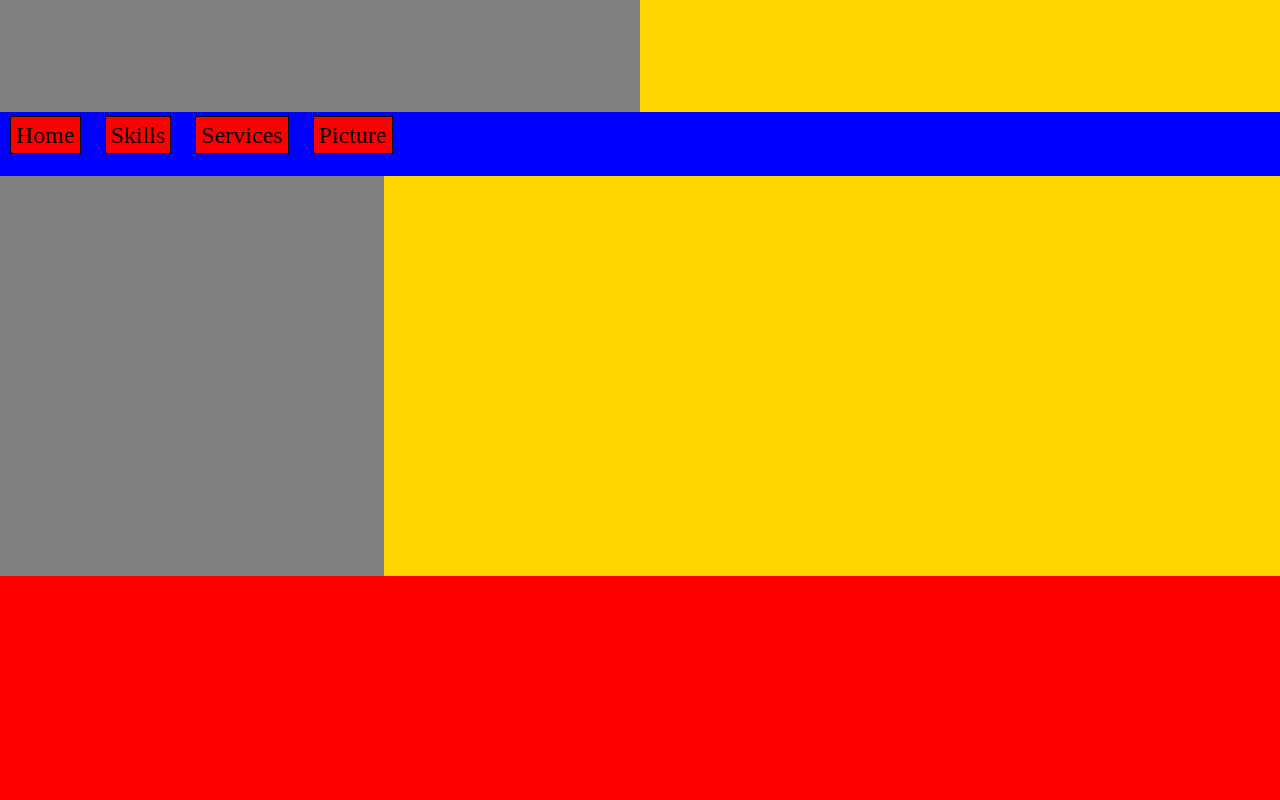
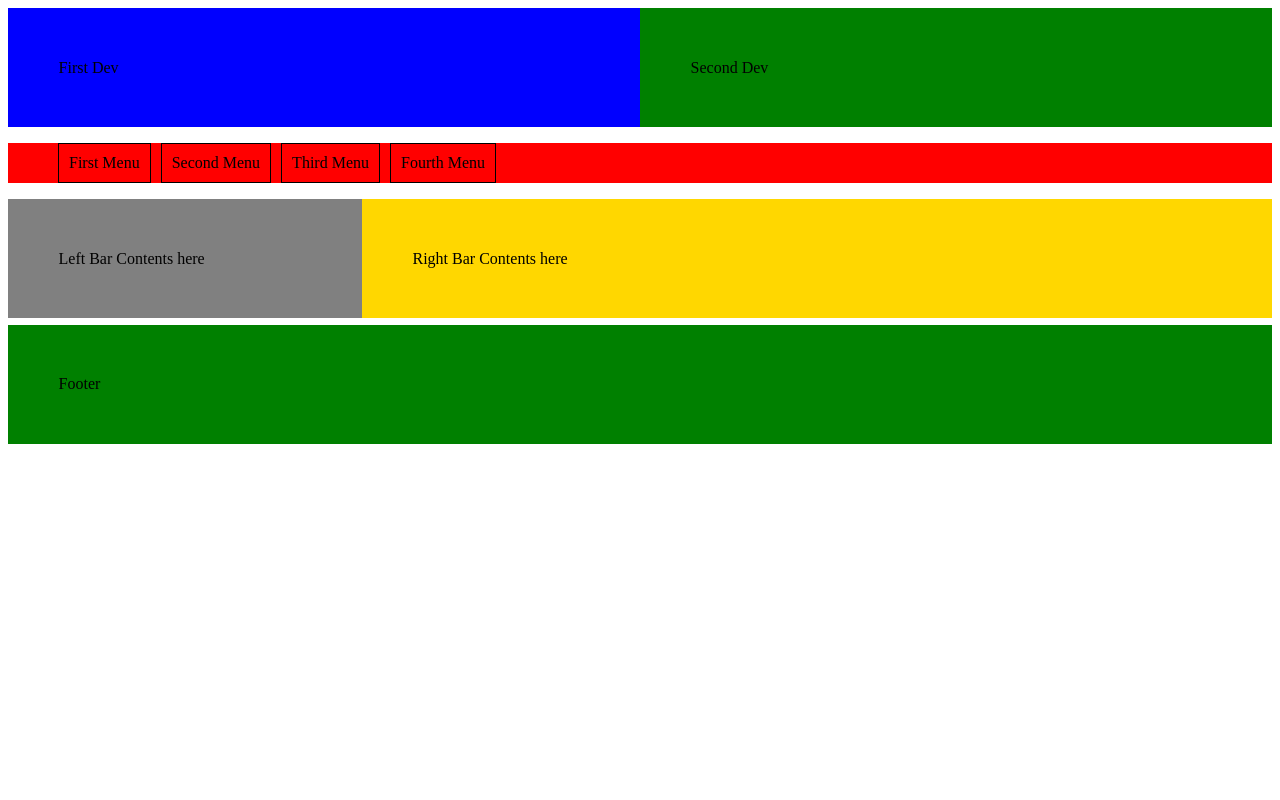
Before and after one commit to Nepali-Sagar/academic-web, a plain HTML site: page html/index.html in a window 1280 px wide. Drawn offline with Linux system fonts and the light colour scheme.

Commit message:
refactor: reorganize project folder structure

```diff
--- a/component/style.css
+++ /dev/null
@@ -1,58 +0,0 @@
-/* *{
-    margin: 0;
-    padding: 0;
-    box-sizing: border-box;
-} */
-header div:first-child {
-  padding: 4%;
-  background-color: blue;
-  width: 42%;
-  float: left;
-}
-
-header div:nth-child(2) {
-  padding: 4%;
-  background-color: green;
-  width: 42%;
-  float: right;
-}
-
-.clear {
-  clear: both;
-}
-
-nav {
-  background-color: red;
-}
-
-nav ul {
-  list-style: none;
-}
-
-nav ul li a {
-  color: black;
-  text-decoration: none;
-  float: left;
-  padding: 10px;
-  margin-left: 10px;
-  border: 1px solid;
-}
-
-section div:first-child {
-  padding: 4%;
-  background-color: grey;
-  width: 20%;
-  float: left;
-}
-
-section div:nth-child(2) {
-  padding: 4%;
-  background-color: gold;
-  width: 64%;
-  float: right;
-}
-
-footer {
-  padding: 4%;
-  background-color: green;
-}
--- a/css/style.css
+++ b/css/style.css
@@ -1,92 +1,54 @@
-* {
-  margin: 0;
-  padding: 0;
-  box-sizing: border-box;
+header div:first-child {
+  padding: 4%;
+  background-color: blue;
+  width: 42%;
+  float: left;
 }
 
-html,
-body {
-  width: 100%;
-  height: 100%;
-  font-family: poppins;
+header div:nth-child(2) {
+  padding: 4%;
+  background-color: green;
+  width: 42%;
+  float: right;
 }
 
-header {
-  width: 100%;
-  height: 14%;
-  /* background-color: red; */
-}
-
-.header-leftside {
-  width: 50%;
-  height: 100%;
-  float: left;
-  /* border: 1px solid black; */
-  background-color: grey;
-}
-
-.header-rightside {
-  width: 50%;
-  height: 100%;
-  float: right;
-  /* border: 1px solid black; */
-  background-color: gold;
+.clear {
+  clear: both;
 }
 
 nav {
-  width: 100%;
-  height: 8%;
-  background-color: blue;
+  background-color: red;
 }
 
-ul {
+nav ul {
   list-style: none;
-  /* background-color: yellow; */
-  position: relative;
-  top: 10px;
 }
 
-li {
-  width: 10%;
-  height: 100%;
-  font-size: 1.5em;
-  display: inline;
-  margin: 10px;
-  padding: 5px;
-  background-color: red;
-  border: 1px solid black;
+nav ul li a {
+  color: black;
+  text-decoration: none;
+  float: left;
+  padding: 10px;
+  margin-left: 10px;
+  border: 1px solid;
 }
 
-nav a {
-  text-decoration: none;
-  color: black;
+section div:first-child {
+  padding: 4%;
+  background-color: grey;
+  width: 20%;
+  float: left;
 }
 
-main {
-  width: 100%;
-  height: 50%;
-  /* background-color: green; */
-}
-
-.main-leftside {
-  width: 30%;
-  height: 100%;
-  /* border: 1px solid black; */
-  float: left;
-  background-color: grey;
-}
-
-.main-rightside {
-  width: 70%;
-  height: 100%;
-  /* border: 1px solid black; */
+section div:nth-child(2) {
+  padding: 4%;
+  background-color: gold;
+  width: 64%;
   float: right;
-  background-color: gold;
 }
 
 footer {
-  width: 100%;
-  height: 28%;
-  background-color: red;
-  color: white;
+  margin-top: 0.5%;
+  padding: 4%;
+  background-color: green;
 }
--- a/html/index.html
+++ b/html/index.html
@@ -4,26 +4,30 @@
     <meta charset="UTF-8" />
     <meta name="viewport" content="width=device-width, initial-scale=1.0" />
     <link rel="stylesheet" href="../css/style.css" />
-    <title>Document</title>
+    <title>This is my first page</title>
   </head>
   <body>
     <header>
-      <section class="header-leftside"></section>
-      <section class="header-rightside"></section>
+      <div>First Dev</div>
+      <div>Second Dev</div>
+      <div class="clear"></div>
     </header>
+
     <nav>
       <ul>
-        <li><a href="#">Home</a></li>
-        <li><a href="#">Skills</a></li>
-        <li><a href="#">Services</a></li>
-        <li><a href="#">Picture</a></li>
+        <li><a href="#">First Menu</a></li>
+        <li><a href="#">Second Menu</a></li>
+        <li><a href="#">Third Menu</a></li>
+        <li><a href="#">Fourth Menu</a></li>
+        <div class="clear"></div>
       </ul>
     </nav>
-    <main>
-      <section class="main-leftside"></section>
-      <section class="main-rightside"></section>
-    </main>
 
+    <section>
+      <div>Left Bar Contents here</div>
+      <div>Right Bar Contents here</div>
+    </section>
+    <div class="clear"></div>
+    <footer>Footer</footer>
   </body>
-   <footer></footer>
 </html>
```
Also changed, not shown: component/index.html (deleted, +0 -33 lines), assets/icons/github.svg (deleted), assets/icons/linkedin.svg (deleted), assets/img/background-img.jpg (deleted), assets/img/background-img2.jpg (deleted), assets/img/background-img3.jpg (deleted), assets/img/codingLoop.gif (deleted), assets/img/coffeeLoop.gif (deleted).
